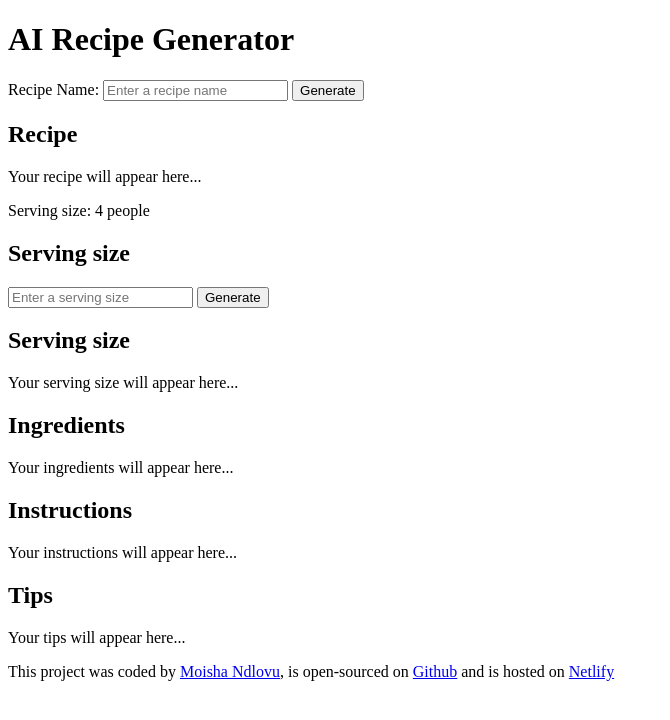
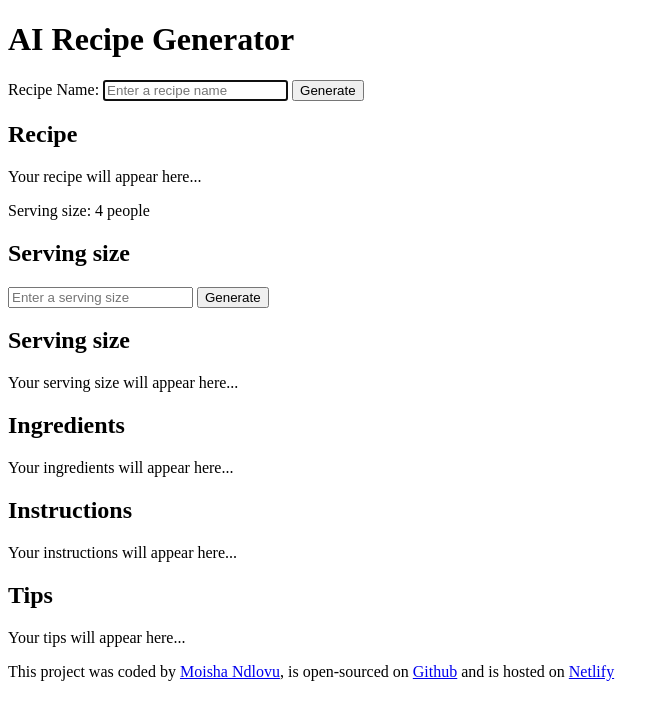
Before and after one commit to Maymoiz/mo-s-recipe-generator, a plain HTML site: page index.html in a window 1280 px wide. Shown: the whole page, without its empty margins (0-670 px from the left). Drawn offline with Linux system fonts and the light colour scheme.

Commit message:
added a basic html structure

```diff
--- a/index.html
+++ b/index.html
@@ -13,7 +13,7 @@
     <main>
         <form action="">
         <label for="recipe-input">Recipe Name:</label>
-        <input type="text" name="recipe" id="recipe-input" placeholder="Enter a recipe name">
+        <input type="text" name="recipe" id="recipe-input" placeholder="Enter a recipe name" autofocus required autocomplete="off">
         <button type="submit">Generate</button>
         </form>
         <div class="recipe-output">
```
